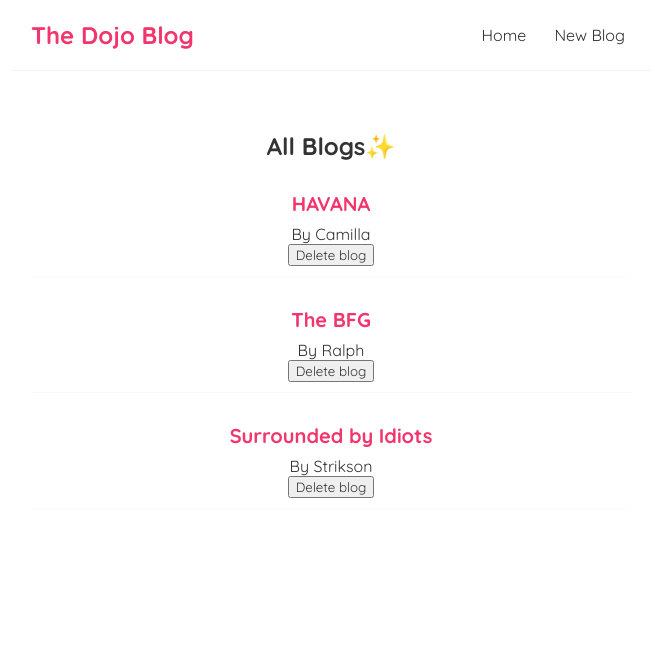
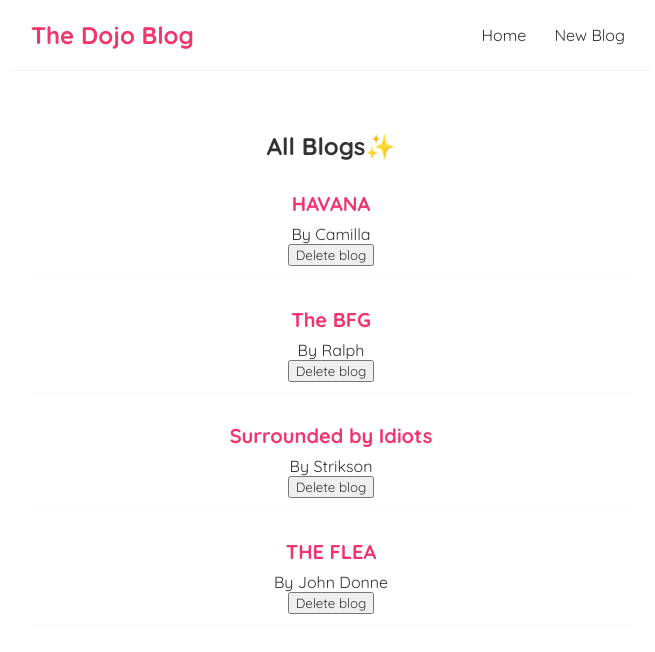
Before and after one commit to Kahssie/dojo-blog, a React (Create React App) app: page / in a window 1280 px wide. Shown: the top 652 px of the page, without its empty margins (309-964 px from the left). Built offline with nearby package versions, Linux system fonts and the light colour scheme; data requests are answered from the project's data file.

Commit message:
Add POST request to add blogs via form

```diff
--- a/data/db.json
+++ b/data/db.json
@@ -3,20 +3,26 @@
     {
       "title": "HAVANA",
       "body": "Lorem ipsum odor amet, consectetuer adipiscing elit. Ac purus in massa egestas mollis varius; dignissim elementum. Mollis tincidunt mattis hendrerit dolor eros enim, nisi ligula ornare. Hendrerit parturient habitant pharetra rutrum gravida porttitor eros feugiat. Mollis elit sodales taciti duis praesent id. Consequat urna vitae morbi nunc congue.",
-      "author":"Camilla",
-      "id": 1
+      "author": "Camilla",
+      "id": "1"
     },
-		{
+    {
       "title": "The BFG",
       "body": "BIG FRICKIN GIANT RAAAAAAAAAAAAAAAAAAAAAAAAAAAAAAAAAAAAAAAAAAAAAAAAAAAAAAAAAAAAAAAAAAAAAAAAAAAAAAAAAAAAAAAAAAAAAAAAAAAAAAAAAAAAAAAAAAAAAAAAAAAHHHHHHHHHHHHHHHHHHHHHHHHHHHHHHHHHHHHHHHHHHHHHHHHH",
-      "author":"Ralph",
-      "id": 2
+      "author": "Ralph",
+      "id": "2"
     },
-		{
+    {
       "title": "Surrounded by Idiots",
       "body": "Non etiam tempor id arcu magna ante eget. Nec per posuere cubilia cras porttitor condimentum orci suscipit. Leo maecenas in tristique, himenaeos elementum placerat. Taciti rutrum nostra eget cursus velit ultricies. Quam molestie tellus himenaeos cubilia congue vivamus ultricies. Interdum praesent ut penatibus fames eros ad consectetur sed.",
-      "author":"Strikson",
-      "id": 3
+      "author": "Strikson",
+      "id": "3"
+    },
+    {
+      "id": "08bc",
+      "title": "THE FLEA",
+      "body": "Mark but this flea, and mark in this,\nHow little that which thou deny’st me is:\nMe it sucked first, and now sucks thee,\nAnd in this flea our two bloods mingled be;\nConfess it! This cannot be said\nA sin, or shame, or loss of maidenhead;\nYet this enjoys before it woo,\nAnd pampered swells with one blood made of two,\nAnd this, alas, is more than we would do.\n\n\nOh stay! Three lives in one flea spare\nWhere we almost—nay, more than–married are:\nThis flea is you and I, and this\nOur marriage-bed and marriage-temple is.\nThough parents grudge, and you, we’re met\nAnd cloistered in these living walls of jet.\nThough use make thee apt to kill me,\nLet not to this self-murder added be,\nAnd sacrilege—three sins in killing three.\n\n\nCruel and sudden! Hast thou since\nPurpled thy nail in blood of innocence?\nIn what could this flea guilty be,\nExcept in that drop which it sucked from thee?\nYet thou triumph’st, and says’t that thou\nFind’st not thyself nor me the weaker now:\n’Tis true: then learn how false fears be:\nJust so much honour, when thou yield’st to me,\nWill waste, as this flea’s death took life from thee.",
+      "author": "John Donne"
     }
   ]
 }
--- a/src/Create.js
+++ b/src/Create.js
@@ -4,11 +4,22 @@ const Create = () => {
   const [title, setTitle] = useState('');
   const [body, setBody] = useState('');
   const [author, setAuthor] = useState('Camilla');
+  const [isPending, setIsPending] = useState(false);
 
   const handleSubmit = (e) => {
     e.preventDefault();
     const blog = { title, body, author };
-    console.log(blog)
+
+    setIsPending(true);
+
+    fetch('http://localhost:8000/blogs', {
+      method: 'POST',
+      headers: { "Content-Type": "application/json" },
+      body: JSON.stringify(blog)
+    }).then(() => {
+      console.log('new blog added');
+      setIsPending(false);
+    })
   }
 
   return (
@@ -36,8 +47,10 @@ const Create = () => {
           <option value="Camilla">Camilla</option>
           <option value="Ralph">Ralph</option>
           <option value="Strikson">Strikson</option>
+          <option value="John Donne">John Donne</option>
         </select>
-        <button>Add blog</button>
+        { !isPending && <button>Add blog</button> }
+        { isPending && <button disabled>Adding blog...</button> }
       </form>
     </div>
    );
```
